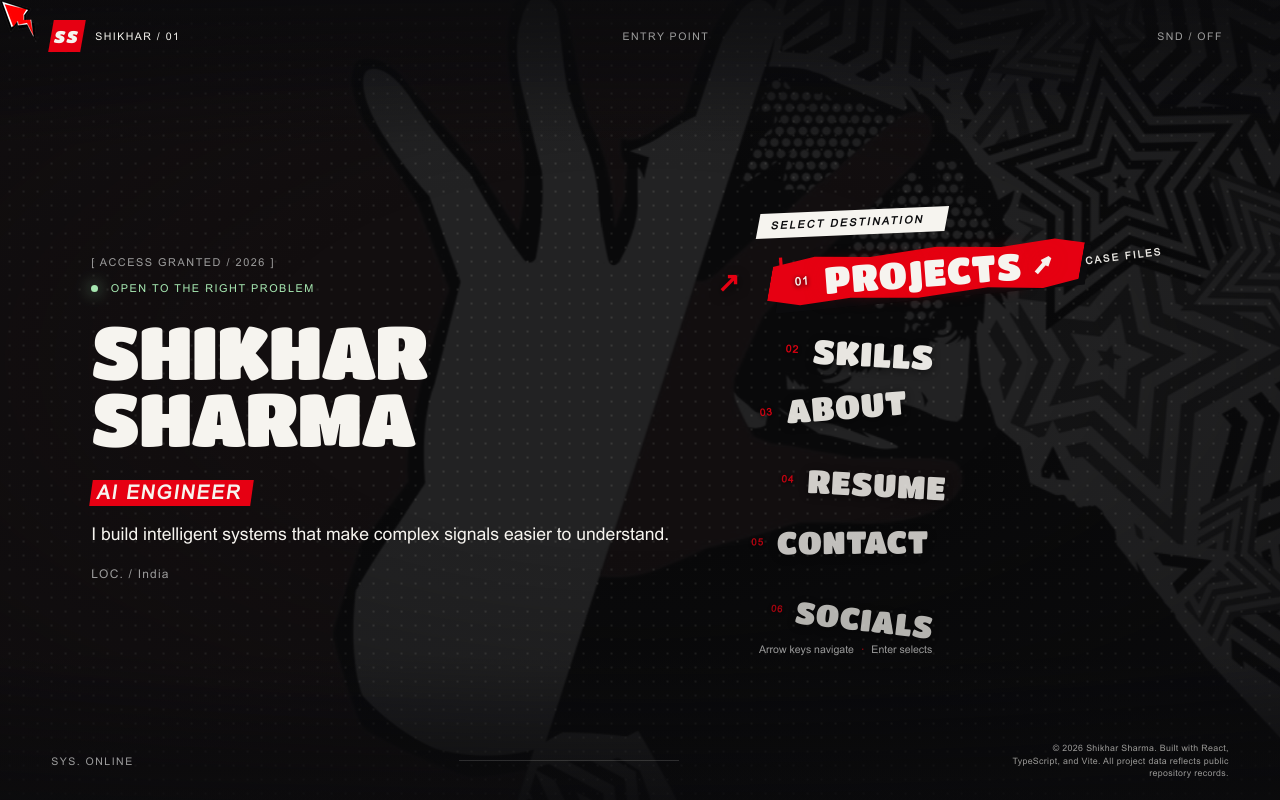
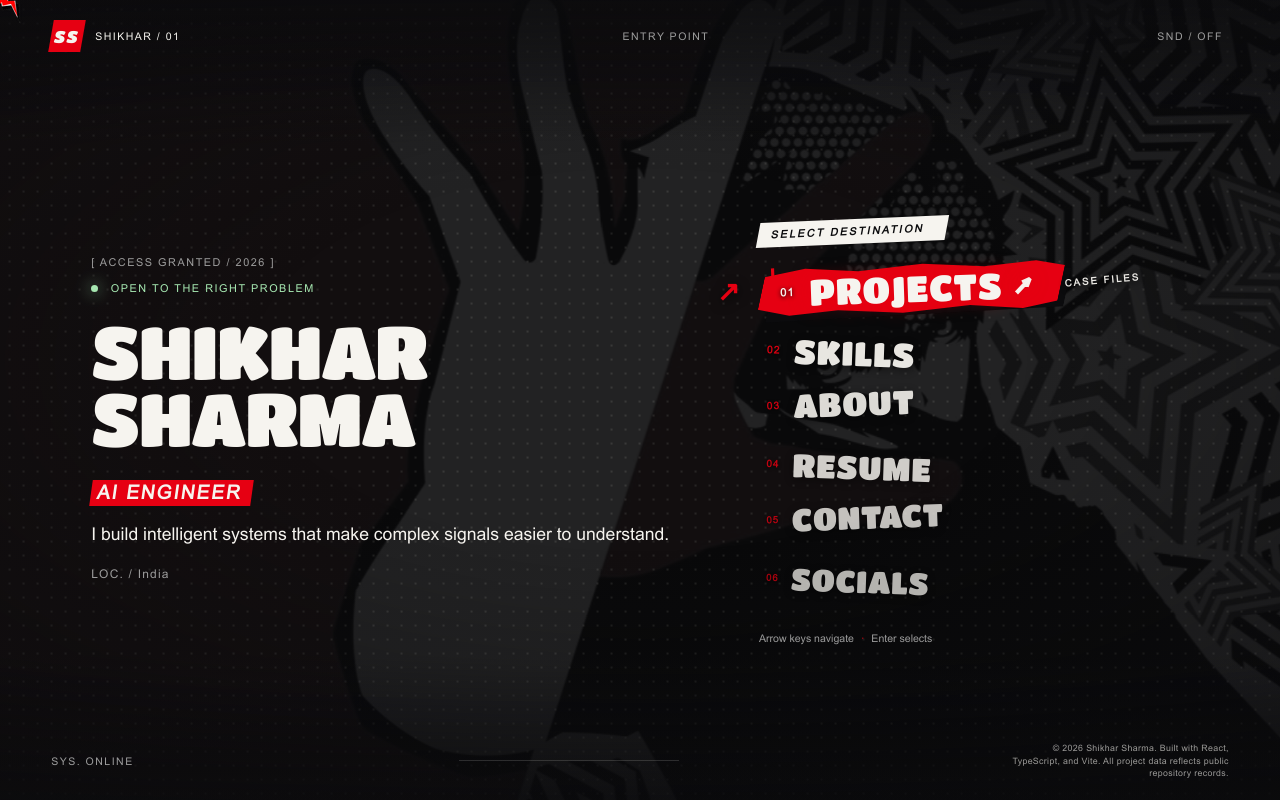
Before and after one commit to bluxo1/Bluxo-Portfolio, a React (Vite) app: page / in a window 1280 px wide. Built offline with nearby package versions, Linux system fonts and the light colour scheme.

Commit message:
Tidy main menu: even spacing, alternating tilt, aligned rows, cursor offset

```diff
--- a/src/components/chrome/MainMenu.tsx
+++ b/src/components/chrome/MainMenu.tsx
@@ -3,10 +3,10 @@
 import { menuItems } from '../../lib/routes'
 import { useSelectSound } from '../../hooks/useSelectSound'
 
-/* Hand-placed tilts so no two rows share an angle — the ragged, pasted-on stack. */
+/* Even stack with a subtle alternating tilt — same angle, mirrored side to side. */
 const tilts = [
-  { rot: '-4.2deg', x: 0 }, { rot: '2.6deg', x: 27 }, { rot: '-5.6deg', x: 9 },
-  { rot: '1.4deg', x: 39 }, { rot: '-2.8deg', x: 17 }, { rot: '3.7deg', x: 45 }
+  { rot: '-2deg', x: 0 }, { rot: '2deg', x: 0 }, { rot: '-2deg', x: 0 },
+  { rot: '2deg', x: 0 }, { rot: '-2deg', x: 0 }, { rot: '2deg', x: 0 }
 ]
 
 export function MainMenu() {
--- a/src/styles/globals.css
+++ b/src/styles/globals.css
@@ -101,7 +101,7 @@
   position: fixed; z-index: 9999; top: 0; left: 0;
   width: 48px; height: 48px; pointer-events: none;
   background-repeat: no-repeat; background-size: auto 48px;
-  margin: -3px 0 0 -4px;
+  margin: -22px 0 0 -20px;
   will-change: transform;
 }
 
@@ -161,11 +161,9 @@
 }
 .menu-list {
   display: grid;
-  gap: clamp(7px, 1.1vw, 15px);
+  gap: clamp(9px, 0.8vw, 13px);
   position: relative;
-  /* Keep the upward spread of earlier rows from colliding with the kicker
-     when the active item is near the bottom of the menu. */
-  padding-top: calc(var(--sel, 0) * 6px);
+  padding-top: 0;
 }
 .menu-selector {
   position: absolute; z-index: 3; left: 0; top: 0; pointer-events: none;
@@ -183,7 +181,7 @@
    recede to the left, and lean a little further off-axis the further out they sit. */
 .menu-row {
   display: flex; margin-left: var(--x);
-  transform: translate(calc(var(--ad, 0) * -8px), calc(var(--d, 0) * 4px)) rotate(calc(var(--rot) + var(--d, 0) * .6deg));
+  transform: rotate(var(--rot));
   transform-origin: 0 50%;
   transition: transform .45s cubic-bezier(.22,1,.3,1);
   animation: menuRowIn .52s cubic-bezier(.18,.9,.26,1.02) backwards;
@@ -222,12 +220,11 @@
 .menu-item:hover::after, .menu-item.is-selected::after { transform: scaleX(1) skewX(-14deg); }
 .menu-item:hover, .menu-item.is-selected {
   color: var(--text); opacity: 1;
-  transform: translateX(clamp(10px, 1.7vw, 28px)) scale(1.075);
+  transform: translateX(clamp(6px, 1vw, 15px)) scale(1.05);
   text-shadow: 0 0 18px rgba(230,0,18,.55);
 }
 .menu-item.is-selected {
   border-left-color: var(--accent);
-  padding-left: 10px;
 }
 .menu-index {
   color: var(--accent); font: 700 .66rem var(--font-body); letter-spacing: .1em;
@@ -388,7 +385,7 @@
   .menu-selector { display: none; }
   .menu-kicker { margin-bottom: 20px; }
   .menu-list { gap: 14px; }
-  .menu-row { margin-left: calc(var(--x) * .42); transform: translate(calc(var(--ad, 0) * -4px), calc(var(--d, 0) * 2px)) rotate(calc(var(--rot) + var(--d, 0) * .4deg)); }
+  .menu-row { margin-left: 0; transform: rotate(var(--rot)); }
   .menu-item { padding: 4px 12px 4px 4px; font-size: clamp(1.55rem, 8.4vw, 2.4rem); -webkit-text-stroke-width: 0; }
   .menu-item:hover, .menu-item.is-selected { transform: translateX(8px) scale(1.05); }
   /* The display face is wide enough that the labels alone fill a phone column,
```
